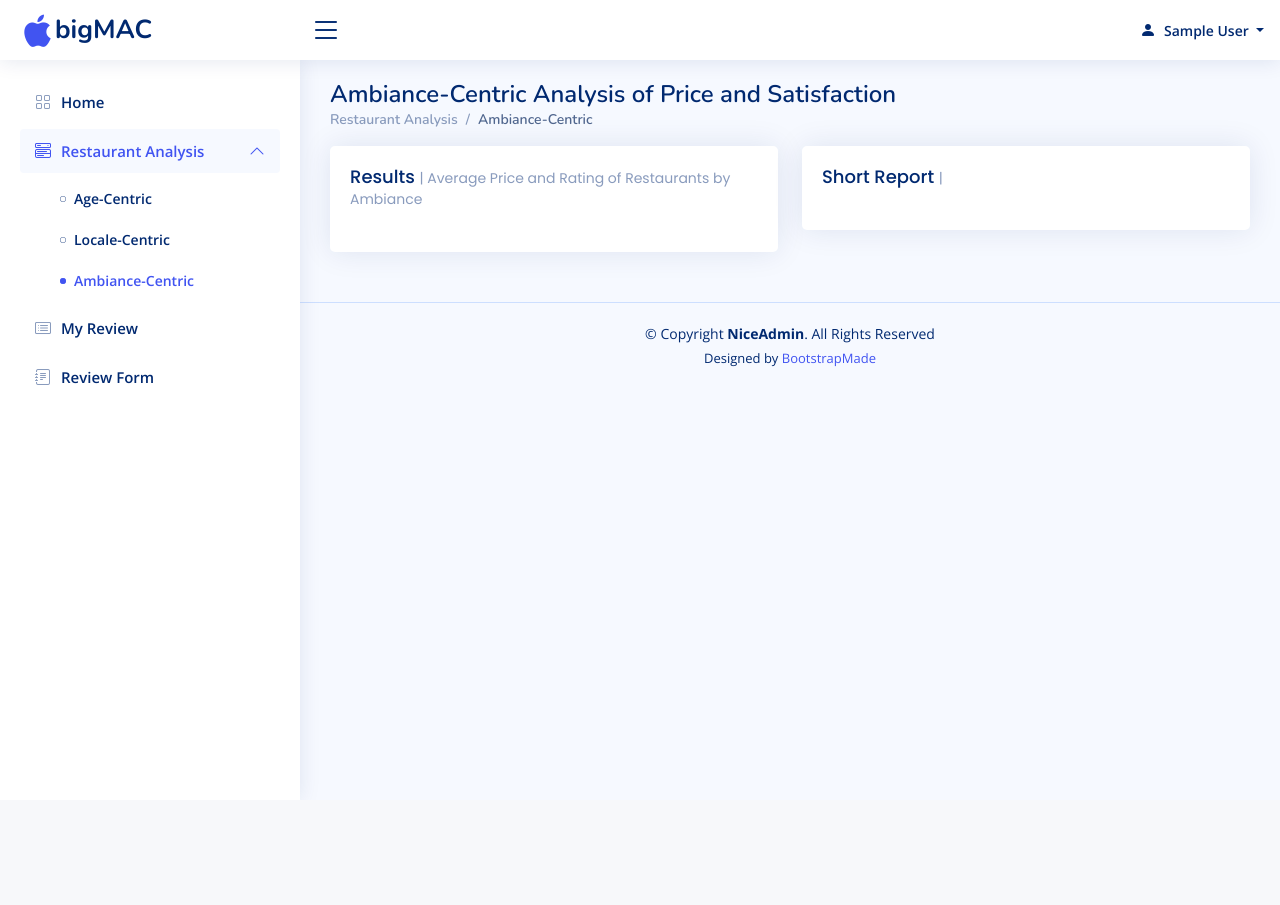
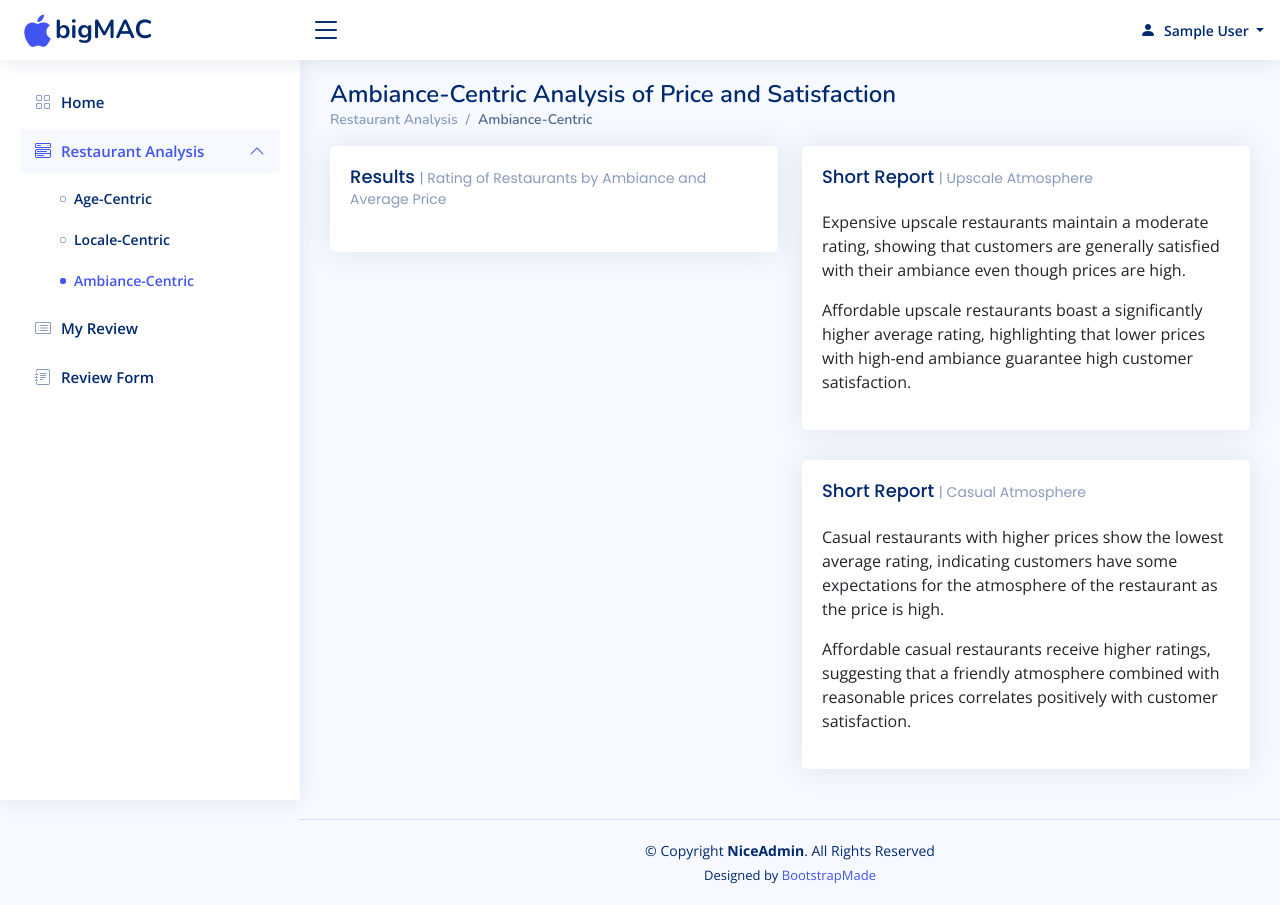
Before and after one commit to hajungIm/bigMAC, a PHP site: page /ambiance-analysis.php in a window 1280 px wide. Before the commit the page ends 783 px from the top, so only its background shows below. Run offline with PHP 8.4, Linux system fonts and the light colour scheme; the visitor is signed in with stand-in values (Sample User, id 1); some libraries are stand-ins or nearby versions.

Commit message:
add short report

```diff
--- a/pages/ambiance-analysis.php
+++ b/pages/ambiance-analysis.php
@@ -158,7 +158,7 @@
         <div class="col-lg-6">
           <div class="card">
             <div class="card-body">
-              <h5 class="card-title">Results <span>| Average Price and Rating of Restaurants by Ambiance</span></h5>
+              <h5 class="card-title">Results <span>| Rating of Restaurants by Ambiance and Average Price</span></h5>
               <div class="col-lg-12">
                 <div id="tables-container"></div>
               </div>
@@ -169,10 +169,20 @@
         <div class="col-lg-6">
           <div class="card">
             <div class="card-body">
-              <h5 class="card-title">Short Report <span>| </span></h5>
-              <!-- 분석 추가 -->
+              <h5 class="card-title">Short Report <span>| Upscale Atmosphere </span></h5>
+                <p>Expensive upscale restaurants maintain a moderate rating, showing that customers are generally satisfied with their ambiance even though prices are high.</p>
+                <p>Affordable upscale restaurants boast a significantly higher average rating, highlighting that lower prices with high-end ambiance guarantee high customer satisfaction.</p>
             </div>
           </div>
+
+          <div class="card">
+            <div class="card-body">
+              <h5 class="card-title">Short Report <span>| Casual Atmosphere </span></h5>
+                <p>Casual restaurants with higher prices show the lowest average rating, indicating customers have some expectations for the atmosphere of the restaurant as the price is high.</p>
+                <p>Affordable casual restaurants receive higher ratings, suggesting that a friendly atmosphere combined with reasonable prices correlates positively with customer satisfaction.</p>
+            </div>
+          </div>
+
         </div>
       </div>
     </section>
```
